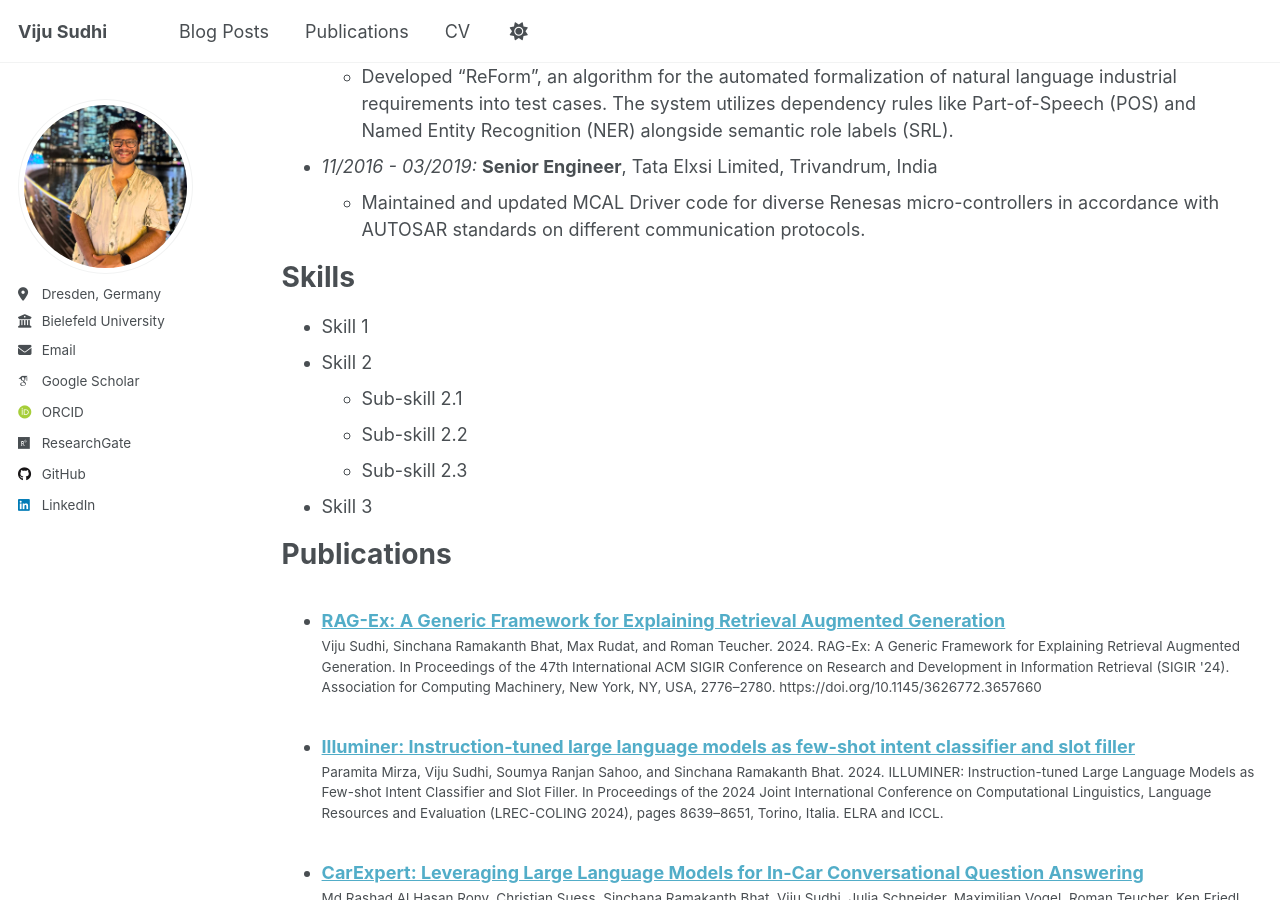
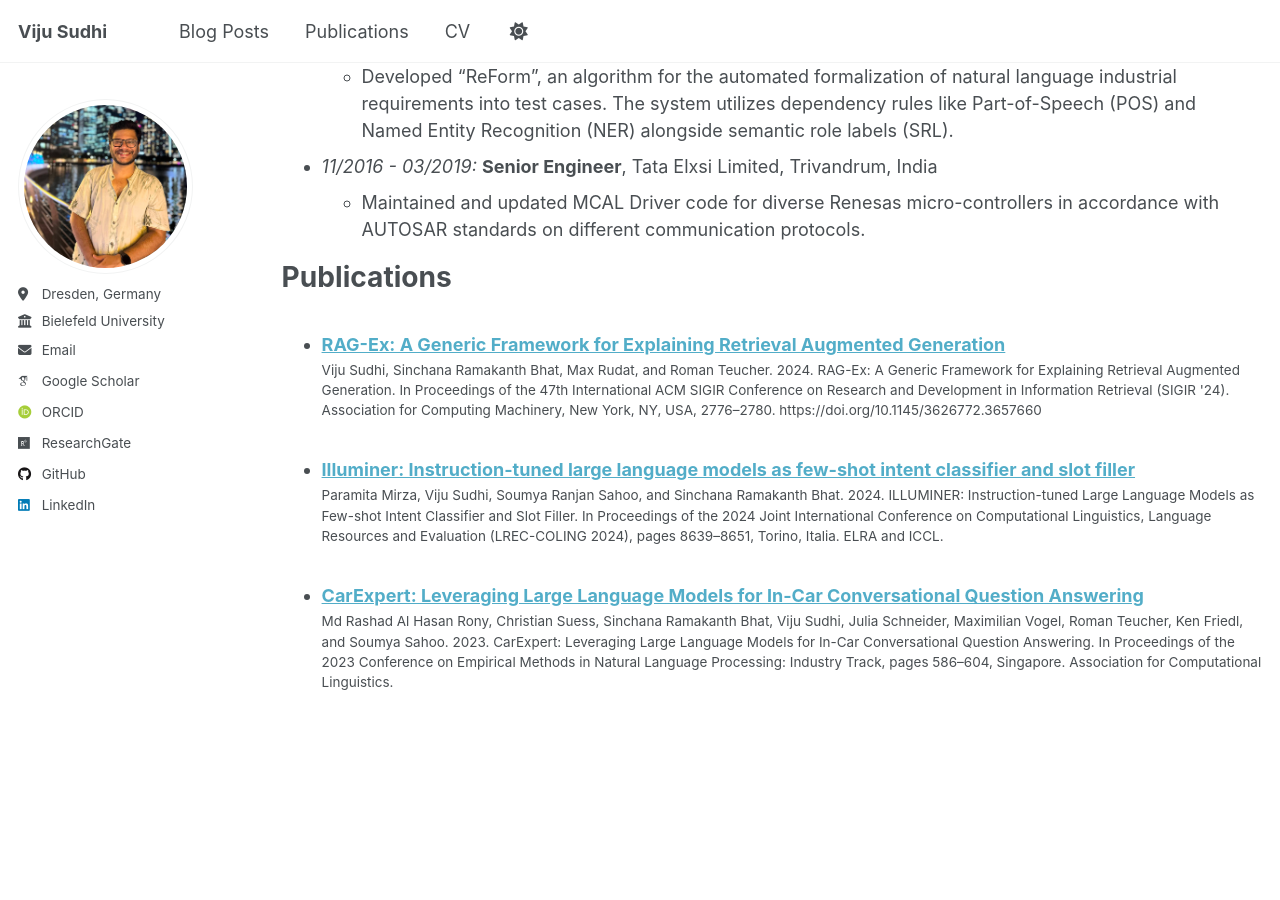
Before and after one commit to vijusudhi/vijusudhi.github.io, a Jekyll site: the page built from _pages/cv.md, in a window 1280 px wide and 900 px high, scrolled down 920 px. Built offline with Jekyll 4.4.1, drawn with Linux system fonts in a browser that asks for light colours; some web fonts are replaced; a script that is not in the unit is left out.

Commit message:
update cv

```diff
--- a/_pages/cv.md
+++ b/_pages/cv.md
@@ -34,14 +34,26 @@ Work experience
 * *11/2016 - 03/2019:* **Senior Engineer**, Tata Elxsi Limited, Trivandrum, India
   * Maintained and updated MCAL Driver code for diverse Renesas micro-controllers in accordance with AUTOSAR standards on different communication protocols.
 
-Skills
-======
-* Skill 1
-* Skill 2
-  * Sub-skill 2.1
-  * Sub-skill 2.2
-  * Sub-skill 2.3
-* Skill 3
+[//]: # (Skills)
+
+[//]: # (======)
+
+[//]: # (* Python)
+
+[//]: # ()
+[//]: # (* GenAI)
+
+[//]: # ()
+[//]: # (* NLP)
+
+[//]: # ()
+[//]: # (* PyTorch)
+
+[//]: # ()
+[//]: # (* Sub-skill 2.3)
+
+[//]: # ()
+[//]: # (* Skill 3)
 
 Publications
 ======
```
